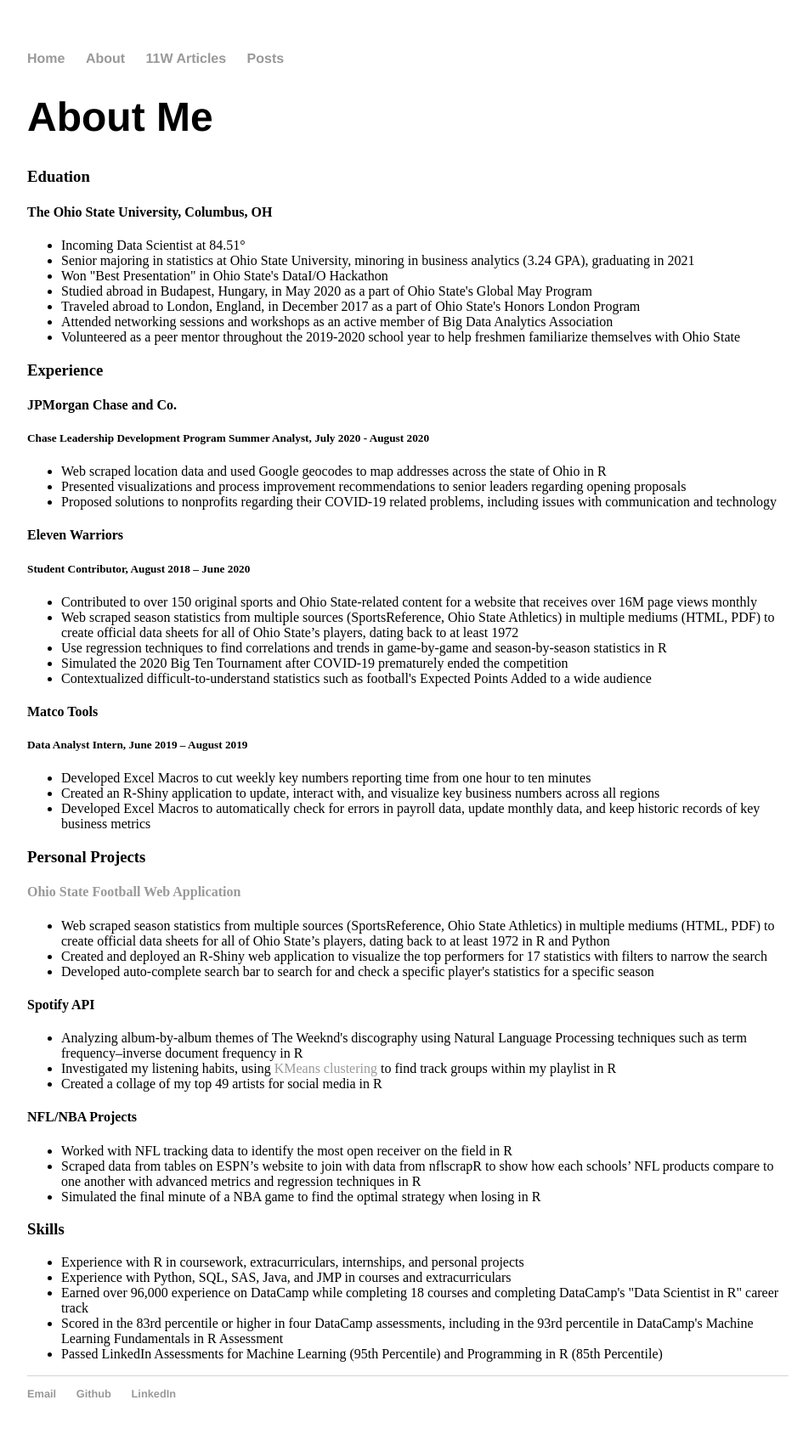
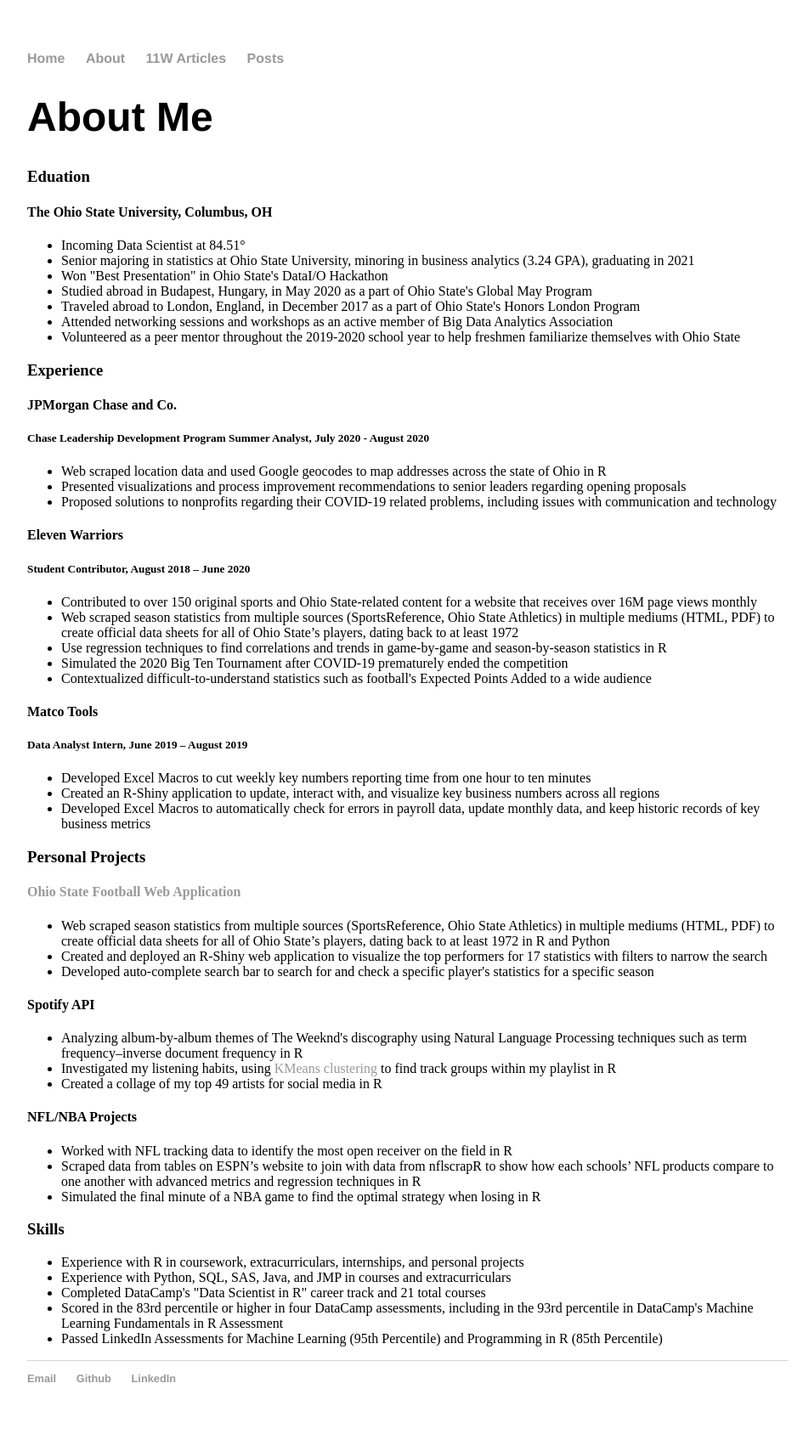
Before and after one commit to mtnartker/mtnartker.github.io, a Jekyll site: the page built from about/index.html, in a window 1280 px wide. Shown: the whole page at 85% size, without its empty margins (160-1105 px from the left). Built offline with Jekyll 4.4.1, drawn with Linux system fonts in a browser that asks for light colours.

Commit message:
Update index.html

```diff
--- a/about/index.html
+++ b/about/index.html
@@ -73,6 +73,6 @@
 <ul>
   <li>Experience with R in coursework, extracurriculars, internships, and personal projects</li>
   <li>Experience with Python, SQL, SAS, Java, and JMP in courses and extracurriculars</li>
-  <li>Earned over 96,000 experience on DataCamp while completing 18 courses and completing DataCamp's "Data Scientist in R" career track</li>
+  <li>Completed DataCamp's "Data Scientist in R" career track and 21 total courses</li>
   <li>Scored in the 83rd percentile or higher in four DataCamp assessments, including in the 93rd percentile in DataCamp's Machine Learning Fundamentals in R Assessment</li>
   <li>Passed LinkedIn Assessments for Machine Learning (95th Percentile) and Programming in R (85th Percentile)</li>
```
